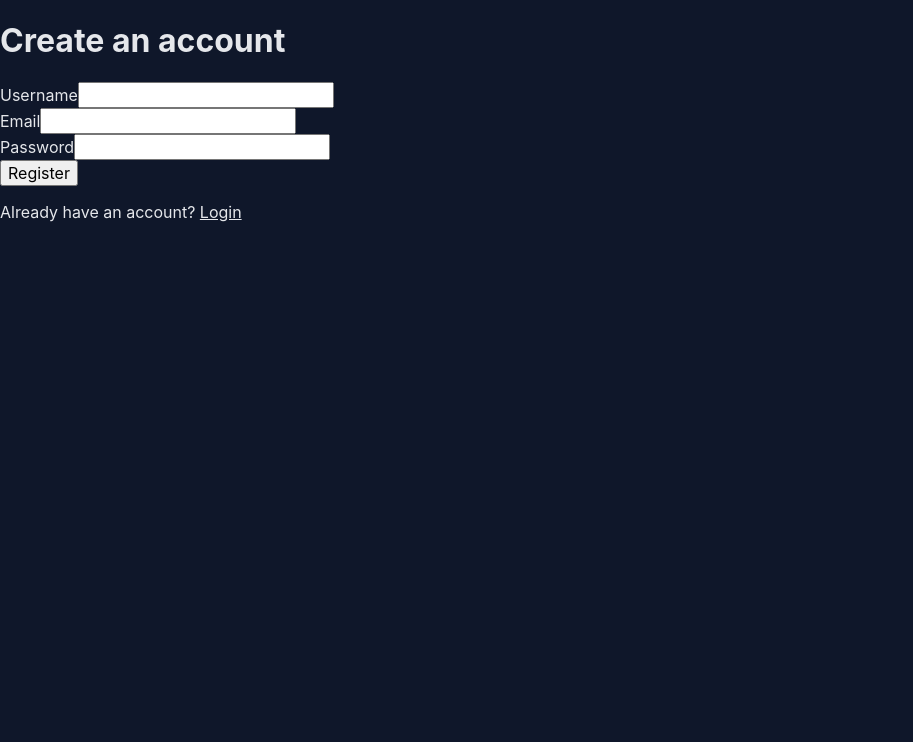
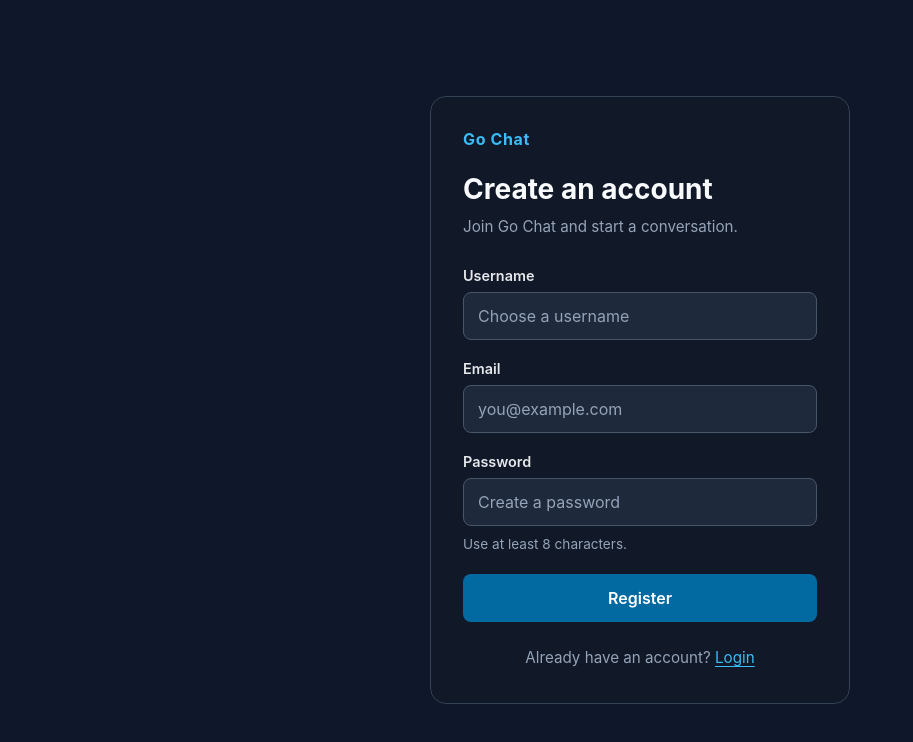
Before and after one commit to TomasCanevaro/go-chat, a React (Vite) app in the folder frontend/: page /register in a window 1280 px wide. Shown: the top 742 px of the page, without its empty margins (0-913 px from the left). Built offline with nearby package versions, Linux system fonts and the light colour scheme.

Commit message:
style(auth): match registration page to login styling

```diff
--- a/frontend/src/pages/RegisterPage.tsx
+++ b/frontend/src/pages/RegisterPage.tsx
@@ -2,6 +2,8 @@ import { useState } from "react";
 import { Link, useNavigate } from "react-router";
 
 import { register } from "../services/auth";
+
+import "../styles/auth.css";
 
 export default function RegisterPage() {
   const navigate = useNavigate();
@@ -33,54 +35,80 @@ export default function RegisterPage() {
   }
 
   return (
-    <main>
-      <h1>Create an account</h1>
+    <main className="auth-page">
+      <section className="auth-card" aria-labelledby="register-title">
+        <header className="auth-header">
+          <p className="auth-brand">Go Chat</p>
+          <h1 id="register-title">Create an account</h1>
+          <p className="auth-description">Join Go Chat and start a conversation.</p>
+        </header>
 
-      <form onSubmit={handleSubmit}>
-        <div>
+        <form className="auth-form" onSubmit={handleSubmit} aria-busy={loading}>
+          <div className="auth-field">
             <label htmlFor="username">Username</label>
             <input
               id="username"
+              name="username"
               type="text"
+              autoComplete="username"
+              placeholder="Choose a username"
               value={username}
               onChange={(event) => setUsername(event.target.value)}
+              disabled={loading}
+              aria-describedby={error ? "register-error" : undefined}
               required
             />
           </div>
 
-        <div>
+          <div className="auth-field">
             <label htmlFor="email">Email</label>
             <input
               id="email"
+              name="email"
               type="email"
+              autoComplete="email"
+              placeholder="you@example.com"
               value={email}
               onChange={(event) => setEmail(event.target.value)}
+              disabled={loading}
+              aria-describedby={error ? "register-error" : undefined}
               required
             />
           </div>
 
-        <div>
+          <div className="auth-field">
             <label htmlFor="password">Password</label>
             <input
               id="password"
+              name="password"
               type="password"
+              autoComplete="new-password"
+              placeholder="Create a password"
               value={password}
               onChange={(event) => setPassword(event.target.value)}
+              disabled={loading}
+              aria-describedby={error ? "password-hint register-error" : "password-hint"}
               minLength={8}
               required
             />
+            <p className="auth-hint" id="password-hint">Use at least 8 characters.</p>
           </div>
 
-        {error && <p role="alert">{error}</p>}
+          {error && (
+            <p className="auth-error" id="register-error" role="alert">
+              {error}
+            </p>
+          )}
 
-        <button type="submit" disabled={loading}>
+          <button className="auth-submit" type="submit" disabled={loading}>
             {loading ? "Creating account..." : "Register"}
           </button>
         </form>
 
-      <p>
+        <p className="auth-footer">
           Already have an account? <Link to="/login">Login</Link>
         </p>
+      </section>
     </main>
   );
 }
--- a/frontend/src/styles/auth.css
+++ b/frontend/src/styles/auth.css
@@ -59,6 +59,13 @@
 .auth-field label {
   font-size: 0.9rem;
   font-weight: 600;
+}
+
+.auth-hint {
+  margin: 0;
+  color: #94a3b8;
+  font-size: 0.85rem;
+  line-height: 1.5;
 }
 
 .auth-field input {
```
Lines whose indentation alone changed are shown as unchanged.
